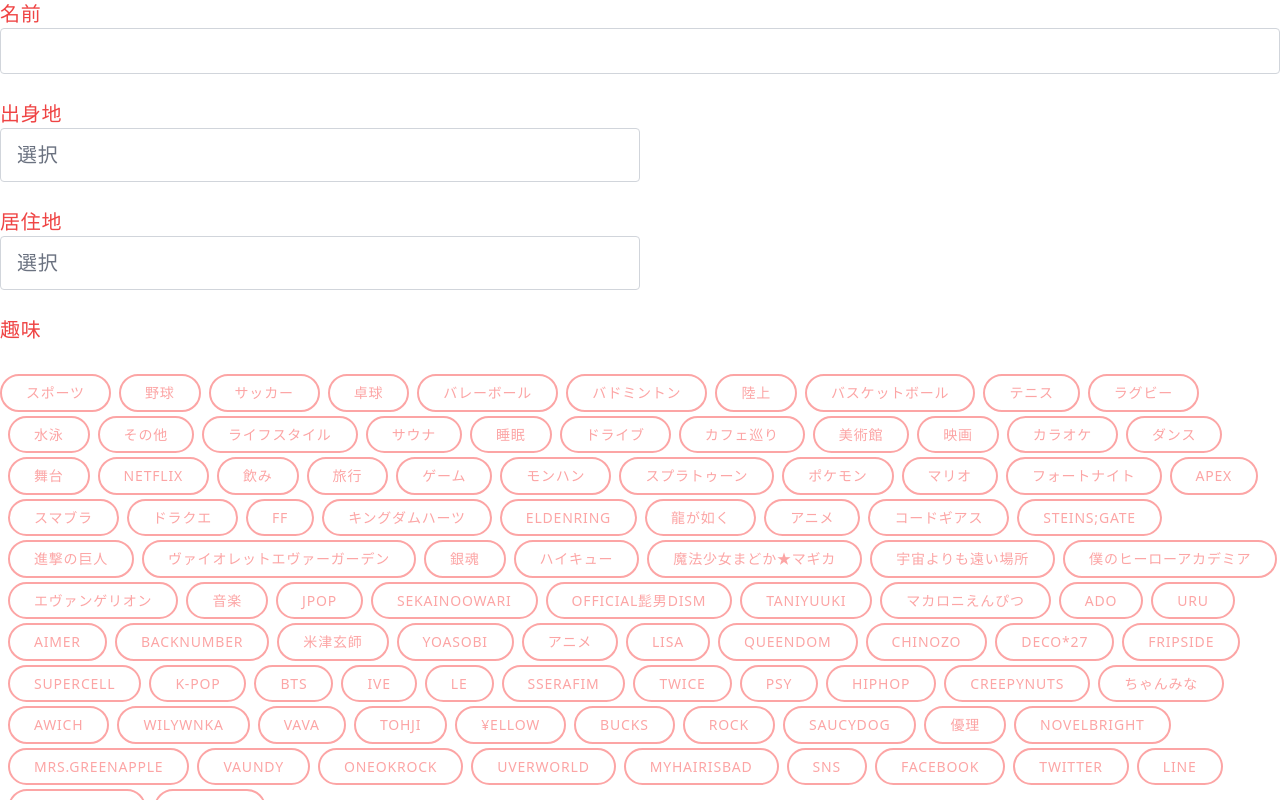
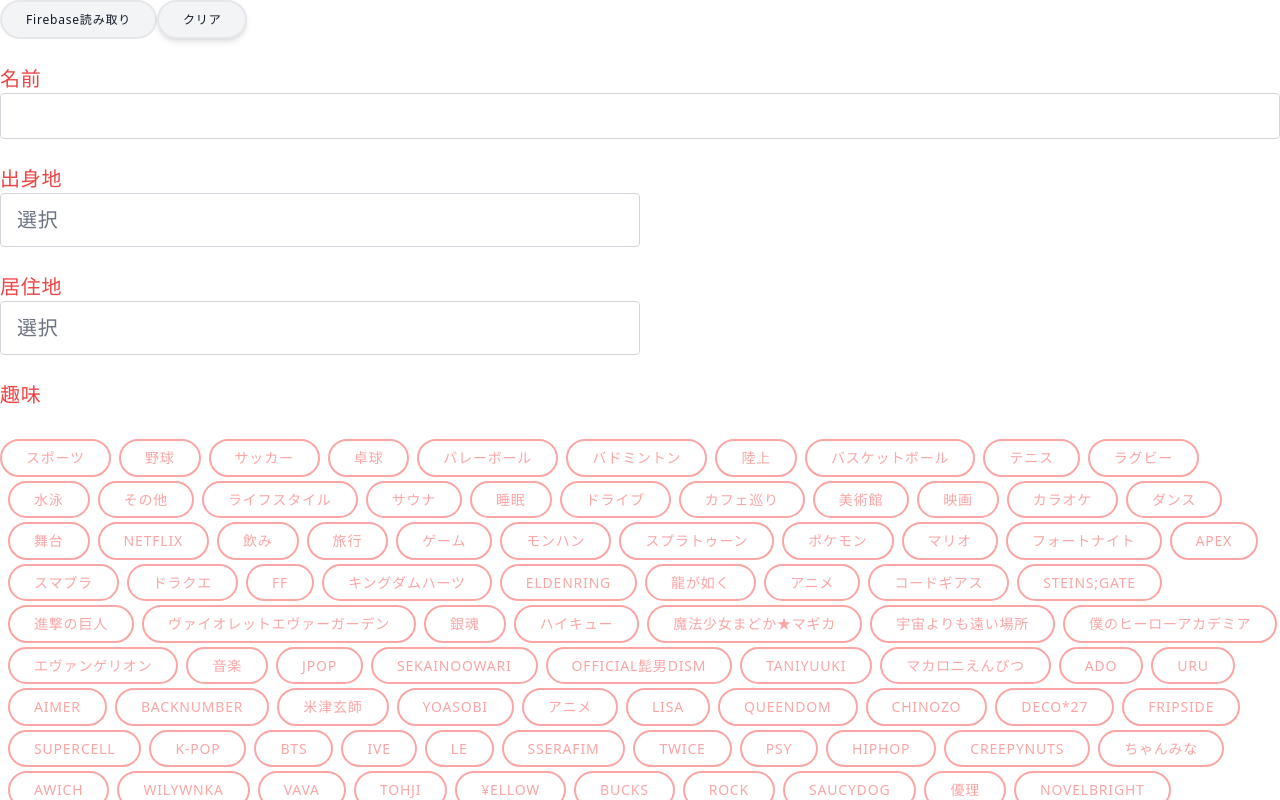
Before and after one commit to HackU-Team01/tsunagg, a Next.js app in the folder frontend/: page /form/Form in a window 1280 px wide. Shown: the top 800 px of the page. Built offline with nearby package versions, Linux system fonts and the light colour scheme; no server answers; the database is empty; sample sign-in values are in the browser's storage.

Commit message:
form変更

```diff
--- a/frontend/src/pages/form/Form.tsx
+++ b/frontend/src/pages/form/Form.tsx
@@ -1,10 +1,9 @@
 import { useForm } from 'react-hook-form';
 
 import { Button } from '../../components/common/parts/Button';
+import { db } from '../../lib/firebase';
 import Form_hobby from './Form_hobby';
 import Form_place_option, { map_place } from './Form_place';
-//import Form_hobby_sport from "./Form_hobby_sport"
-//import Form_hobby_lifestyle from "./Form_hobby_lifestyle"
 
 
 type InputData = {
@@ -14,15 +13,59 @@
 };
 
 export default function Input_Form() {
-  //const router = useRouter();
-  const {
-    register,
-    //handleSubmit,
-    watch,
-    //formState: { errors }
-  } = useForm<InputData>();
+  const { register, watch } = useForm<InputData>();
 
-  const handleOnClick_clear = async () => {
+  //***********************************************************
+  //Firebaseにデータがある場合の読み取りのテスト
+  const handleOnClick_testtest = async () => {
+    const uuId = 'User4KpZPzCR6zJy0KUX';
+    (async () => {
+      try {
+        const userRef = db.collection('user_info_sample').doc(uuId);
+        const userDoc = await userRef.get();
+        if (userDoc.exists) {
+          console.log('doc.id:', userDoc.id);
+          console.log(userDoc.data());
+          //console.log(userDoc.get("Sentence"));
+          //console.log((userDoc.get("Attribute")).Hobby)
+          //console.log((userDoc.get("Attribute")).Place_born[1])
+
+          let elem = document.getElementById('Name_input_form');
+          elem.value = uuId;
+
+          elem = document.getElementById('Sentence_input_form');
+          elem.value = userDoc.get('Sentence');
+
+          elem = document.getElementById('select_Place_born');
+          elem.value = userDoc.get('Attribute').Place_born[1];
+          elem = document.getElementById('select_Place_live');
+          elem.value = userDoc.get('Attribute').Place_Live[1];
+
+          const hobby_checkbox = document.getElementsByName('hobby');
+          const hobby_data = userDoc.get('Attribute').Hobby;
+          for (let i = 0; i < hobby_checkbox.length; i++) {
+            hobby_checkbox[i] = false;
+            for (let j = 0; j < hobby_data.length; j++) {
+              if (hobby_checkbox[i].value == hobby_data[j]) {
+                hobby_checkbox[i].checked = true;
+                hobby_checkbox[i].className =
+                  'inline-block px-6 py-2 border-2 bg-red-400 text-white text-sm leading-tight uppercase rounded-full';
+              }
+            }
+          }
+        } else {
+          console.log('No such document!');
+        }
+        //await db.app.delete()
+      } catch (err) {
+        console.log(`Error!: ${JSON.stringify(err)}`);
+      }
+    })();
+  };
+
+  //***********************************************************
+
+  const handleOnClick_clear = async (all_clear: boolean) => {
     const hobby_checkbox = document.getElementsByName('hobby');
     for (let i = 0; i < hobby_checkbox.length; i++) {
       if (hobby_checkbox[i].checked == true) {
@@ -31,42 +74,23 @@
           'inline-block px-6 py-2 border-2 border-red-300 text-red-300 text-sm leading-tight uppercase rounded-full';
       }
     }
-    /*
-        const sport_checkbox = document.getElementsByName('hobby_sport');
-        for(let i = 0; i < sport_checkbox.length; i++){
-            if(sport_checkbox[i].checked == true) {
-                sport_checkbox[i].checked = false;
-                sport_checkbox[i].className="inline-block px-6 py-2 border-2 border-red-300 text-red-300 text-5xs leading-tight uppercase rounded-full";
-            }
-        }
+    if (all_clear) {
+      let elem = document.getElementById('Name_input_form');
+      elem.value = '';
+      elem = document.getElementById('Sentence_input_form');
+      elem.value = '';
 
-
-        const lifestyle_checkbox = document.getElementsByName('hobby_lifestyle');
-        for(let i = 0; i < lifestyle_checkbox.length; i++){
-            if(lifestyle_checkbox[i].checked == true) {
-                lifestyle_checkbox[i].checked = false;
-                lifestyle_checkbox[i].className="inline-block px-6 py-2 border-2 border-red-300 text-red-300 text-5xs leading-tight uppercase rounded-full";
-            }
-        }
-        */
+      elem = document.getElementById('select_Place_born');
+      elem.value = '';
+      elem = document.getElementById('select_Place_live');
+      elem.value = '';
+    }
   };
 
   const handleOnClick = async () => {
     const Place_born = document.getElementById('select_Place_born');
     const Place_live = document.getElementById('select_Place_live');
 
-    /*
-        const sport_checkbox = document.getElementsByName('hobby_sport');
-        let res_sport = [];
-        for(let i = 0; i < sport_checkbox.length; i++){
-            if(sport_checkbox[i].checked) res_sport.push(sport_checkbox[i].value);
-        }
-        const lifestyle_checkbox = document.getElementsByName('hobby_lifestyle');
-        let res_lifestyle = [];
-        for(let i = 0; i < lifestyle_checkbox.length; i++){
-            if(lifestyle_checkbox[i].checked) res_lifestyle.push(lifestyle_checkbox[i].value);
-        }
-        */
     const hobby_checkbox = document.getElementsByName('hobby');
     let checked_hobby_list = [];
     for (let i = 0; i < hobby_checkbox.length; i++) {
@@ -76,21 +100,7 @@
     alert('リクエスト送信');
     const axios = require('axios');
     console.log('POST リクエスト送信開始');
-    //var args = {data: { user: "jiro", password: "123456" },headers: { "Content-Type": "application/json" }}
-    /*
-        var args = {
-            data:{
-                Name: watch('Name'),
-                Attribute:{
-                    Sports: res_sport,
-                    Lifestyle: res_lifestyle,
-                    Place_born: [map_place.get((Place_born.value)),(Place_born.value)],
-                    Place_live: [map_place.get((Place_live.value)),(Place_live.value)],
-                },
-                Sentence:watch('Sentence')
-            }
-        }
-        */
+
     let args = {
       data: {
         Name: watch('Name'),
@@ -120,10 +130,32 @@
 
   return (
     <form className="w-full">
+      <button
+        type="button"
+        className="inline-block py-2.5 px-6 text-xs font-medium leading-tight text-gray-900 bg-gray-100 thover:bg-gray-300 focus:bg-gray-300 active:bg-gray-400 rounded-full border-2 focus:outline-none focus:ring-0 transition duration-150 ease-in-out border-gray-10"
+        onClick={() => {
+          handleOnClick_testtest();
+        }}
+      >
+        Firebase読み取り
+      </button>
+      <button
+        type="button"
+        className="inline-block py-2.5 px-6 text-xs font-medium leading-tight text-gray-900 bg-gray-100 thover:bg-gray-300 focus:bg-gray-300 active:bg-gray-400 rounded-full border-2 focus:outline-none focus:ring-0 shadow-md hover:shadow-lg focus:shadow-lg active:shadow-lg transition duration-150 ease-in-out border-gray-10"
+        onClick={() => {
+          handleOnClick_clear(true);
+        }}
+      >
+        クリア
+      </button>
+      <br />
+      <br />
+
       <label className="block pr-4 mb-1 text-xl text-red-500 md:mb-0 md:text-left">名前</label>
       <input
         className="block py-3 px-4 w-full leading-tight text-gray-700 bg-white focus:bg-white rounded border border-gray-300 focus:border-red-500 focus:outline-none appearance-none"
         type="text"
+        id="Name_input_form"
         defaultValue=""
         {...register('Name', { required: true })}
       />
@@ -173,7 +205,7 @@
             type="button"
             className="inline-block py-2.5 px-6 text-xs font-medium leading-tight text-gray-900 bg-gray-100 thover:bg-gray-300 focus:bg-gray-300 active:bg-gray-400 rounded-full border-2 focus:outline-none focus:ring-0 shadow-md hover:shadow-lg focus:shadow-lg active:shadow-lg transition duration-150 ease-in-out border-gray-10"
             onClick={() => {
-              handleOnClick_clear();
+              handleOnClick_clear(false);
             }}
           >
             クリア
@@ -190,6 +222,7 @@
         rows="5"
         className="block py-2 px-4 w-full leading-tight text-gray-700 bg-white focus:bg-white rounded border border-gray-300 focus:border-red-500 focus:outline-none appearance-none"
         type="text"
+        id="Sentence_input_form"
         defaultValue=""
         {...register('Sentence', { required: true })}
       />
@@ -208,102 +241,3 @@
     </form>
   );
 }
-
-/*
-<Form_hobby_sport />
-            <Form_hobby_lifestyle />
-
-
-
-
-
-            <div className="md:flex md:items-center mb-3">
-                <div className="md:w-2/12">
-                <label className="text-xl block text-gray-500 md:text-left mb-1 md:mb-0 pr-4">
-                ゲーム
-                </label>
-                </div>
-                <div className="md:w-2/12">
-
-                </div>
-                <div className="flex md:w-10/12">
-                    <div className="flex items-center mr-4">
-                        <input id="icheckbox1" type="checkbox" value="" className="w-4 h-4 "></input>
-                        <span className="ml-2  xt-gray-900 ">モンハン</span>
-                    </div>
-
-                    <div className="flex items-center mr-4">
-                        <input id="checkbox2" type="checkbox" value="" className="w-4 h-4"></input>
-                        <span className="ml-2  xt-gray-900 ">スプラトゥーン</span>
-                    </div>
-
-                    <div className="flex items-center mr-4">
-                        <input id="checkbox3" type="checkbox" value="" className="w-4 h-4 text-red-600 bg-gray-100 rounded border-red-300 focus:ring-red-500"></input>
-                        <span className="ml-2  xt-gray-900 ">ポケモン</span>
-                    </div>
-                </div>
-            </div>
-
-
-
-            <div className="md:flex md:items-center mb-3">
-                <div className="md:w-2/12">
-                <label className="text-xl block text-gray-500 md:text-left mb-1 md:mb-0 pr-4">
-                階層1
-                </label>
-                </div>
-
-                <div className="md:w-2/12">
-                <label className="text-xl block text-gray-500 md:text-left mb-1 md:mb-0 pr-4">
-                階層2
-                </label>
-                </div>
-                <div className="flex md:w-10/12">
-                    <div className="flex items-center mr-4">
-                        <input id="icheckbox1" type="checkbox" value="" className="w-4 h-4 "></input>
-                        <span className="ml-2  xt-gray-900 ">要素</span>
-                    </div>
-
-                    <div className="flex items-center mr-4">
-                        <input id="checkbox2" type="checkbox" value="" className="w-4 h-4"></input>
-                        <span className="ml-2  xt-gray-900 ">要素</span>
-                    </div>
-
-                    <div className="flex items-center mr-4">
-                        <input id="checkbox3" type="checkbox" value="" className="w-4 h-4 text-red-600 bg-gray-100 rounded border-red-300 focus:ring-red-500"></input>
-                        <span className="ml-2  xt-gray-900 ">要素</span>
-                    </div>
-                </div>
-            </div>
-            <div className="md:flex md:items-center mb-3">
-                <div className="md:w-2/12">
-
-                </div>
-                <div className="md:w-2/12">
-                <label className="text-xl block text-gray-500 md:text-left mb-1 md:mb-0 pr-4">
-                階層2
-                </label>
-                </div>
-                <div className="flex md:w-10/12">
-                    <div className="flex items-center mr-4">
-                        <input id="icheckbox1" type="checkbox" value="" className="w-4 h-4 "></input>
-                        <span className="ml-2  xt-gray-900 ">aa</span>
-                    </div>
-
-                    <div className="flex items-center mr-4">
-                        <input id="checkbox2" type="checkbox" value="" className="w-4 h-4"></input>
-                        <span className="ml-2  xt-gray-900 ">aa</span>
-                    </div>
-
-                    <div className="flex items-center mr-4">
-                        <input id="checkbox3" type="checkbox" value="" className="w-4 h-4 text-red-600 bg-gray-100 rounded border-red-300 focus:ring-red-500"></input>
-                        <span className="ml-2  xt-gray-900 ">aa</span>
-                    </div>
-                </div>
-
-
-            </div>
-
-
-
-*/
```
